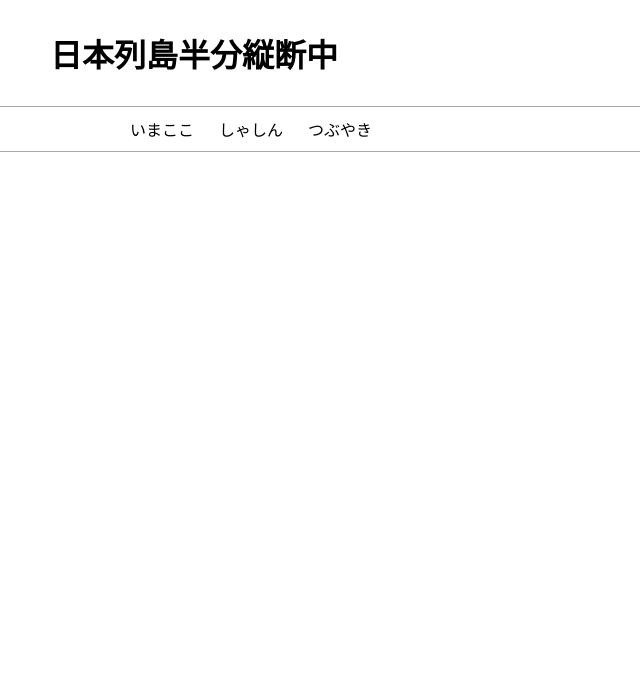
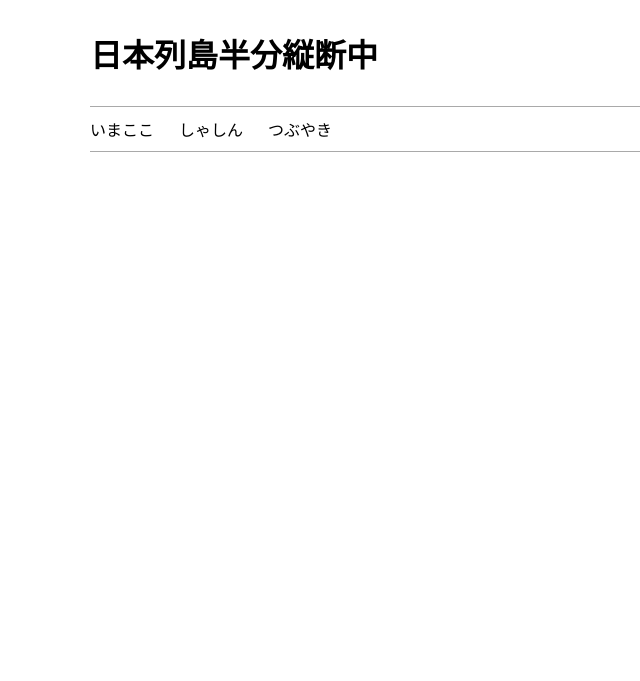
Before and after one commit to kkyouhei/cycling-now, a CakePHP app: template app/View/Gallery/index.ctp in a window 1280 px wide. Shown: the top 681 px of the page, without its empty margins (0-640 px from the left). Run offline with PHP 8.4 and a stand-in for CakePHP, Linux system fonts and the light colour scheme; the template is opened without the code that fills it, so the values that code supplies are empty; some libraries are stand-ins or nearby versions.

Commit message:
update layout

```diff
--- a/app/View/Layouts/default.ctp
+++ b/app/View/Layouts/default.ctp
@@ -18,6 +18,7 @@ $cakeDescription = __d('cake_dev', 'CakePHP: the rapid development php framework
 	?>
 </head>
 <body>
+	<div id="wrapper">
 		<div id="container">
 			<h1>
 				日本列島半分縦断中
@@ -31,5 +32,6 @@ $cakeDescription = __d('cake_dev', 'CakePHP: the rapid development php framework
 			</div>
 			<?php echo $content_for_layout; ?>
 		</div>
+	</div>
 </body>
 </html>
--- a/app/webroot/css/cake.generic.css
+++ b/app/webroot/css/cake.generic.css
@@ -4,25 +4,31 @@
 	padding:0;
 }
 
+#container{
+	width:100%;
+}
+
+#container{
+	width:1100px;
+	margin-top:30px;
+	margin-left:auto;
+	margin-right:auto;
+}
+
 h1{
 	width:300px;
-	margin-left:50px;
-}
-
-#container {
-	width:100%;
-	margin-top:30px;
 }
 
 #header{
 	margin-top:30px;
+/**	margin-left:-5%;**/
 	border-top: 1px solid #a9a9a9;
 	border-bottom: 1px solid #a9a9a9;
 }
 
 #header-menu{
 	width:500px;
-	margin-left:130px;
+/**	margin-left:5%;**/
 }
 
 .menu{
--- a/app/webroot/css/contents.css
+++ b/app/webroot/css/contents.css
@@ -1,7 +1,7 @@
 #map{
 	width:1000px;
 	height:500px;
-	margin-left:130px;
+	margin-left:50px;
 	margin-right:auto;
 	margin-top:30px;
 	margin-bottom:100px;
--- /dev/null
+++ b/app/webroot/css/gallery.css
@@ -0,0 +1,20 @@
+@charset "utf-8";
+#imgs{
+	width:1000px;
+	height:500px;
+}
+
+#img-list{
+	list-style:none;
+	clear:both;
+	margin-top:30px;
+	margin-left:50px;
+	margin-right:auto;
+}
+
+.sub-image{
+	width:100px;
+	height:75px;
+	padding-right:10px;
+	float:left;
+}
```
Lines whose indentation alone changed are shown as unchanged.
